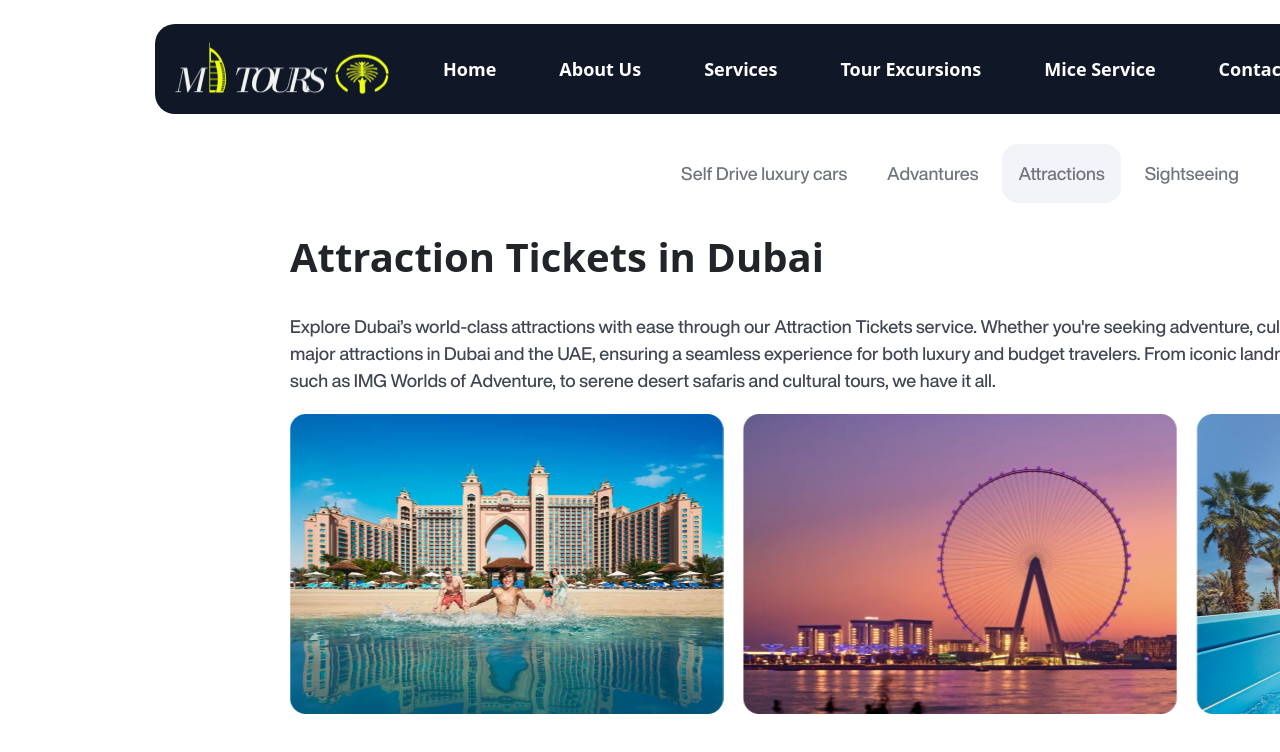
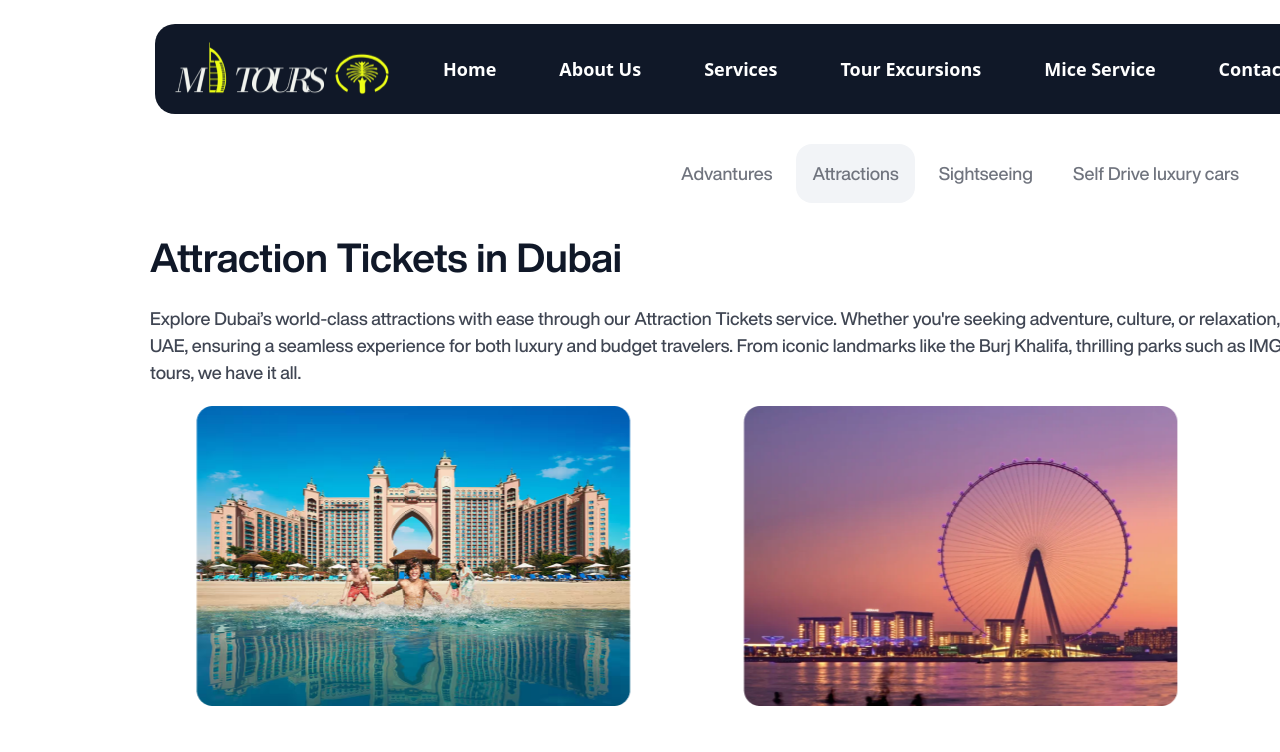
Before and after one commit to husniddinov03/miTour, a React (Vite) app: page /attractions in a window 1280 px wide. Shown: the top 752 px of the page. Built offline with nearby package versions, Linux system fonts and the light colour scheme.

Commit message:
full version -v2

```diff
--- a/src/Routes/TourExcursions/Pages/Attractions/Attractions.jsx
+++ b/src/Routes/TourExcursions/Pages/Attractions/Attractions.jsx
@@ -4,48 +4,48 @@ import "./Style.scss"
 import advImg from './advImg'
 import { useTranslation } from 'react-i18next'
 
+
 const Attractions = () => {
-  const { t } = useTranslation("globbal")
+const {t}=useTranslation("globbal")
 
 const dataPage = [
   {
     id: 1,
-      text: "itemNavTour.selfDrive",
-      to: "/selfDrive",
-      active: false
-    },
-    {
-      id: 2,
     text: "itemNavTour.advantures",
     to: "/tourExcursions",
     active: false
   },
   {
-      id: 3,
+    id: 2,
     text: "itemNavTour.attractions",
     to: "/attractions",
     active: true
   },
   {
-      id: 4,
+    id: 3,
     text: "itemNavTour.sightseeing",
     to: "/sightseeing",
     active: false
   },
-
+  {
+    id: 4,
+    text: "itemNavTour.selfDrive",
+    to: "/selfDrive",
+    active: false
+  },
 ]
 
   return (
-    <div className='attractions resp-box2'>
+    <div className='attractions containerElement'>
       <PageNavbar dataPage={dataPage} />
 
-      <h1 style={{ fontWeight: "660" }} className=''>{t("attractions.title")}</h1><br />
+      <div className="attractions">
+        <h1 className='default-title-text'>{t("attractions.title")}</h1><br />
         <p className='default-desc-text'>{t("attractions.description")}</p>
         <div className="attractions-carousel">
-        <CarouselBox data={advImg} slidesPerView={3} width="1340px"/>
+          <CarouselBox data={advImg} slidesPerView={3} />
         </div>
-      <br /><br />
-      <br />
+      </div>
 
     </div>
   )
```
Lines whose indentation alone changed are shown as unchanged.
